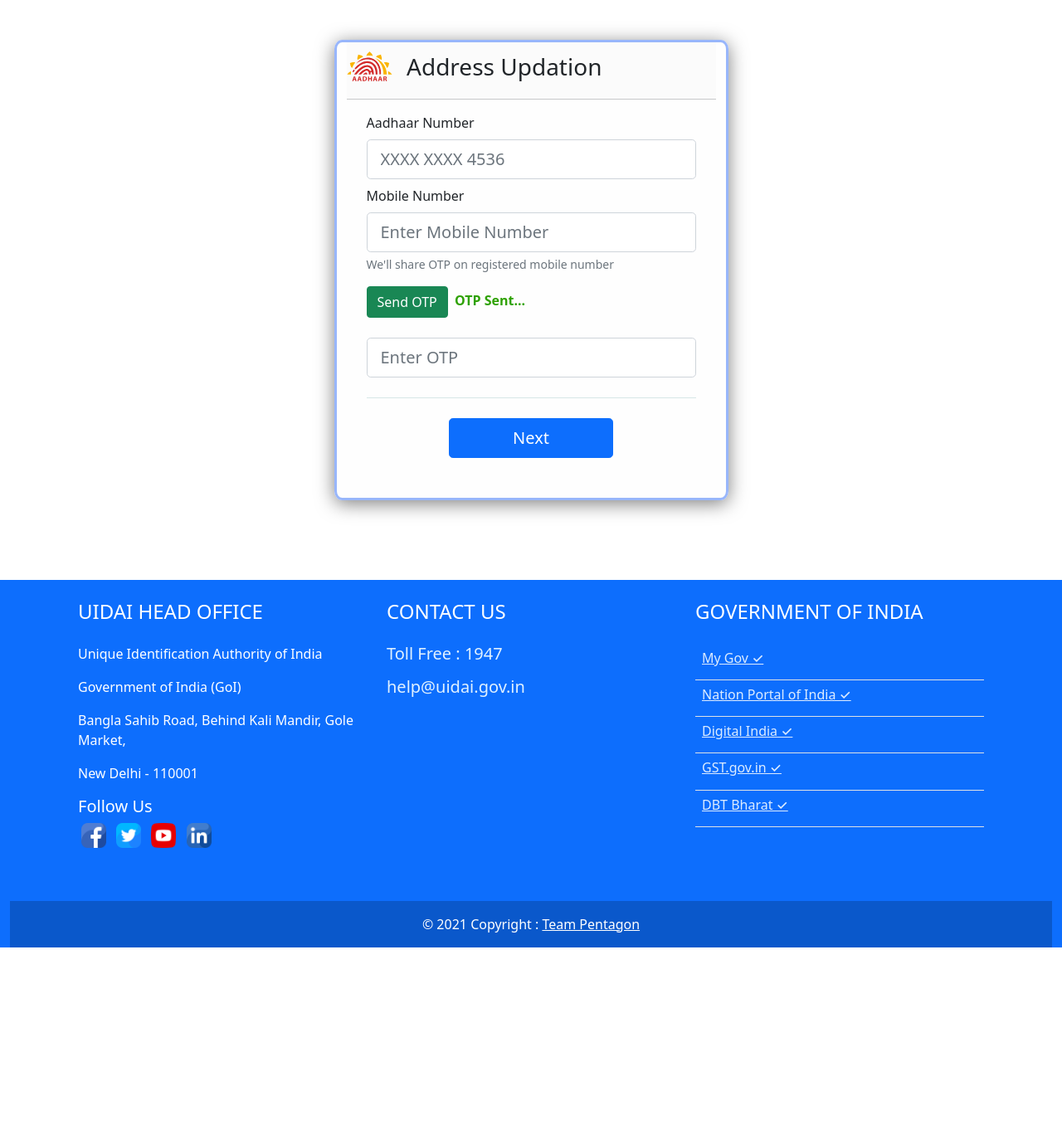
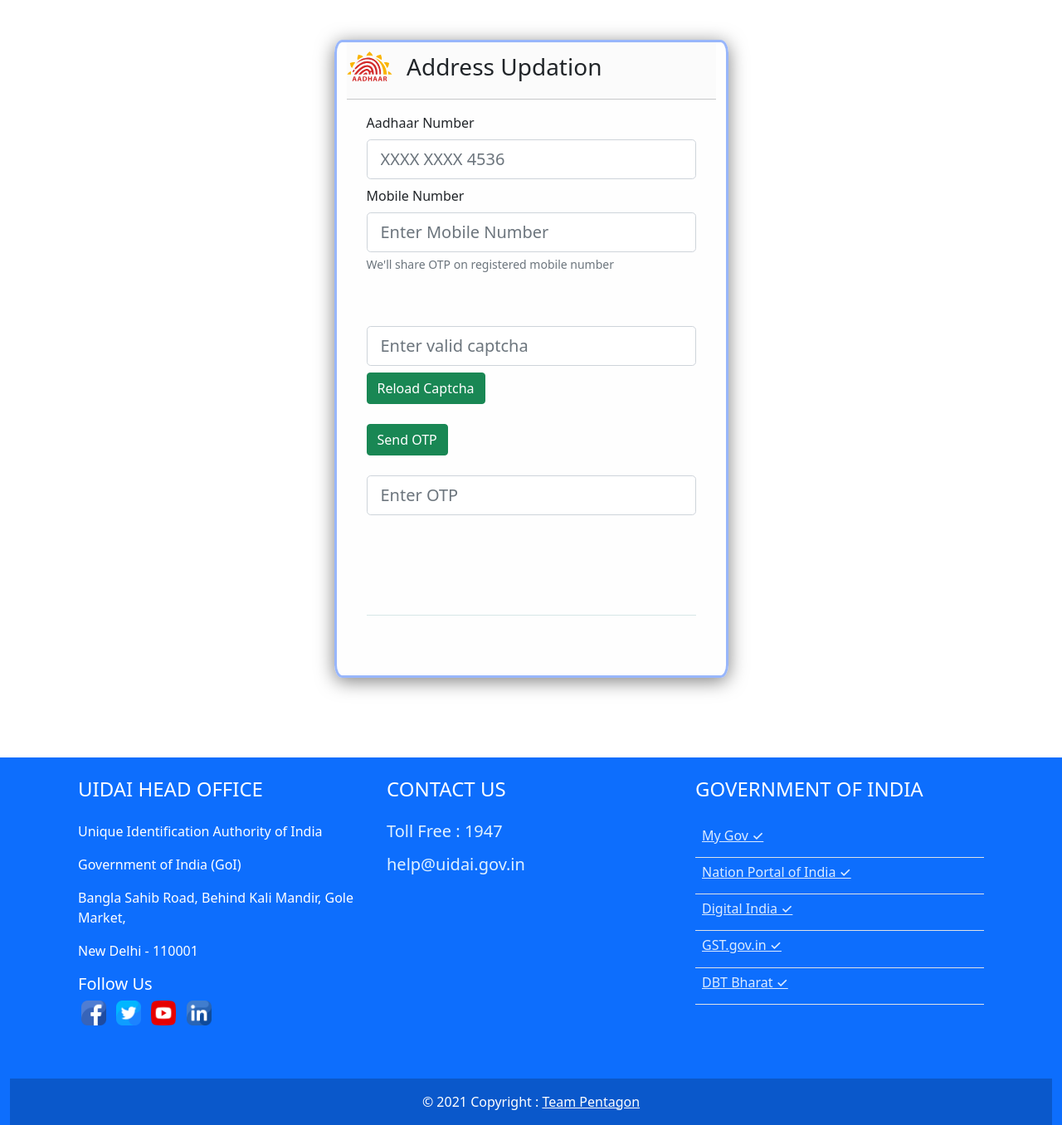
Before and after one commit to PrabhatP2000/pentagon-aadhaar, a Django app: page /resident/ in a window 1280 px wide. Shown: the part 77-1433 px from the top of the page at 83% size. Before the commit the page ends 1219 px from the top, so only its background shows below. Run offline with Django 3.2, Linux system fonts and the light colour scheme.

Commit message:
resident file

```diff
--- a/ps1/static/residentScript.js
+++ b/ps1/static/residentScript.js
@@ -78,6 +78,8 @@
         // shareCode.type = "text"
         userAadhaar.disabled = true
         resMobile.disabled = true
+        msgLabel.innerText = 'OTP sent...'
+        msgLabel.style.color = 'green'
       }
       else{
         msgLabel.innerText = "Invalid Captcha"
--- a/ps1/templates/index.html
+++ b/ps1/templates/index.html
@@ -101,7 +101,7 @@
   <div class="row justify-content-center">
     <div class="d-grid gap-2 col-md-4 col-xl-4 col-xll-4 col-lg-4 col-sm-6 col-12 text-center mb-4 mt-2">
       <button type="button" class="btn btn-primary centered btn-lg">
-        <a href="/residentlogin" style="color: rgb(255, 255, 255); text-decoration: none;"> <h4>Update Address</h4></a>
+        <a href="/resident" style="color: rgb(255, 255, 255); text-decoration: none;"> <h4>Update Address</h4></a>
 
       </button>
     </div>
--- a/ps1/templates/resident.html
+++ b/ps1/templates/resident.html
@@ -30,33 +30,60 @@
 
         <div class="container justify-content-center">
 
-          <form>
+          <form action="{% url 'handleResident' %}" method="post" id="authResidentForm">
+            {% csrf_token %}
             <div class="mb-3">
-              <label for="aadharnumber1" class="form-label" style="font-weight:500;">Aadhaar Number</label>
+              <label for="userAadhaar" class="form-label" style="font-weight:500;">Aadhaar Number</label>
               <div class="input-group input-group-lg mb-2">
-                <input type="number" class="form-control" id="aadharnumber1" placeholder="XXXX XXXX 4536"
+                <input type="number" class="form-control" name="resAadhaar" id="userAadhaar" placeholder="XXXX XXXX 4536"
                   aria-describedby="aadharnumberhelp">
               </div>
-              <label for="resident_mobilenumber" class="form-label" style="font-weight:500;">Mobile Number</label>
+              <label for="resMobile" class="form-label" style="font-weight:500;">Mobile Number</label>
               <div class="input-group input-group-lg">
-                <input type="number" class="form-control" id="resident_mobilenumber" placeholder="Enter Mobile Number"
+                <input type="number" class="form-control" id="resMobile" placeholder="Enter Mobile Number"
                   aria-label="Sizing example input" aria-describedby="mobilenumberhelp">
               </div>
               <div id="aadharnumberhelp" class="form-text">We'll share OTP on registered mobile number</div>
 
             </div>
             <div class="mb-4">
-              <button class="btn btn-success" type="button">Send OTP</button>
-              <b style="margin-left: 1%; color: #2ea101; display:inline;">OTP Sent...</b>
+              <img name="imgCaptcha" src="" id="imgcaptcha" /><br />
+            </div>
+
+            <div class="input-group input-group-lg mb-2">
+              <input type="text" class="form-control" name="captcha" id="textCaptcha" placeholder="Enter valid captcha"
+                aria-describedby="aadharnumberhelp">
+            </div>
+
+            <div class="mb-4">
+              <input class="btn btn-success" type="button" id="reloadCaptcha" name="reloadCaptcha" value="Reload Captcha"></input>
+
+            </div>
+            <div class="mb-4">
+              <input class="btn btn-success" type="button" name="sendOTP" id="sendOTP" value="Send OTP"></input>
+
             </div>
             <div class="mb-4">
               <div class="input-group input-group-lg">
-                <input type="number" class="form-control" id="otp1" placeholder="Enter OTP">
+                <input type="text" class="form-control" name="OTP" id="textOTP" placeholder="Enter OTP">
               </div>
+            </div>
+            <div class="mb-4">
+              <div class="input-group input-group-lg">
+                <input type="hidden" name="shareCode" id="shareCode" placeholder="Enter Sharable Code" class="form-control" >
+              </div>
+            </div>
+            <div class="mb-4">
+              <div class="input-group input-group-lg">
+                <input type="hidden" name="validateOTP" id="validateOTP" value="Validate OTP" class="form-control" >
+              </div>
+            </div>
+            <div class="mb-4">
+              <b style="margin-left: 1%; color: #2ea101; display:inline;" id="msgLabel"></b>
             </div>
             <hr style="color: cadetblue;">
             <div class="d-grid gap-2 col-6 mx-auto mt-4  mb-3">
-              <button type="submit" class="btn btn-primary btn-lg">Next</button>
+              <input type="hidden" name="nextPage" id="nextPage" value="Next" class="btn btn-primary btn-lg"></input>
             </div>
           </form>
         </div>
@@ -65,6 +92,11 @@
   </div>
 </div>
 
+<script src="{% static 'residentScript.js' %}"></script>
+{% block javascript %}
+
+{% endblock%}
+
 <!--Form 1 End-->
 
 {% endblock %}
```
